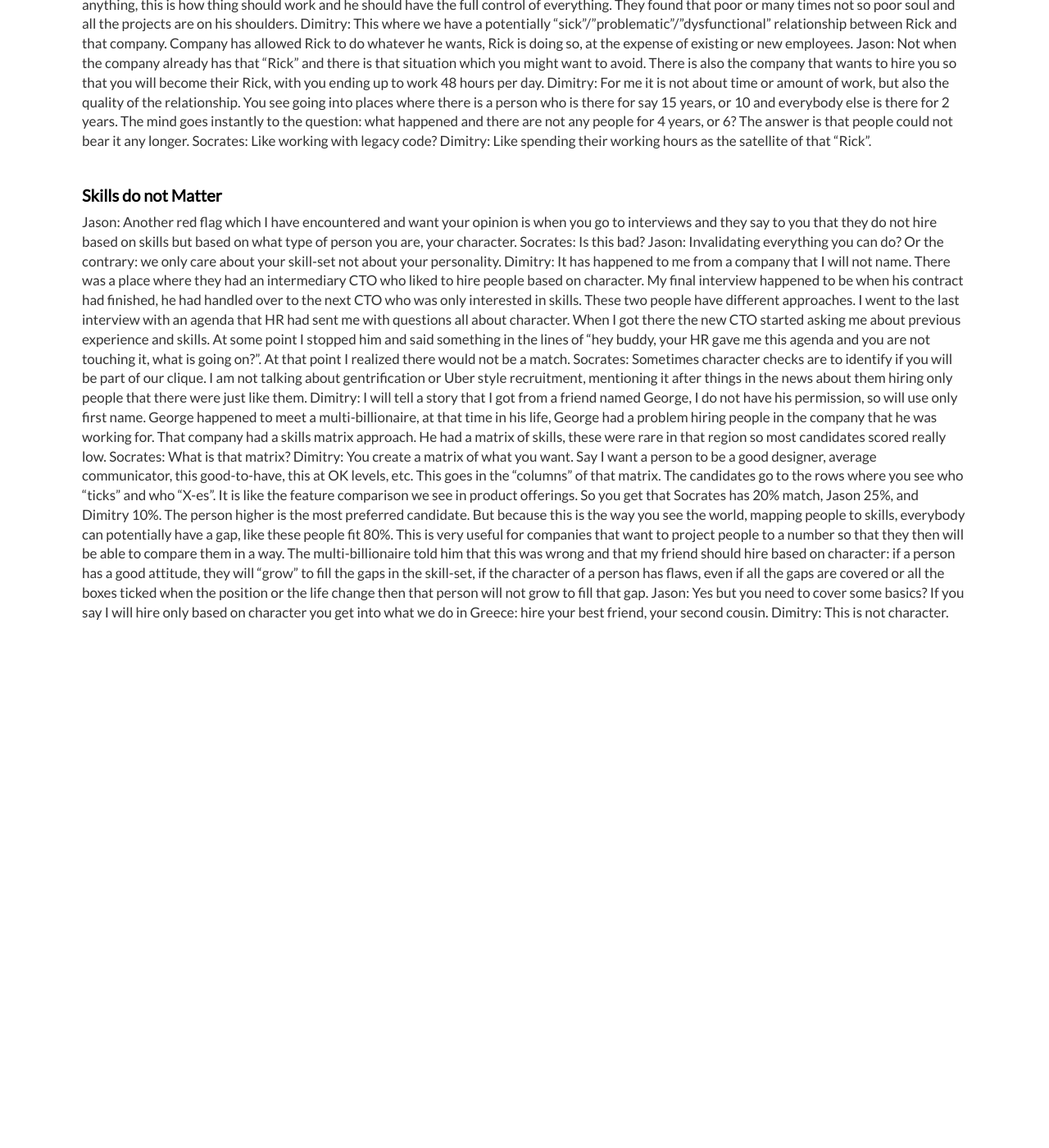
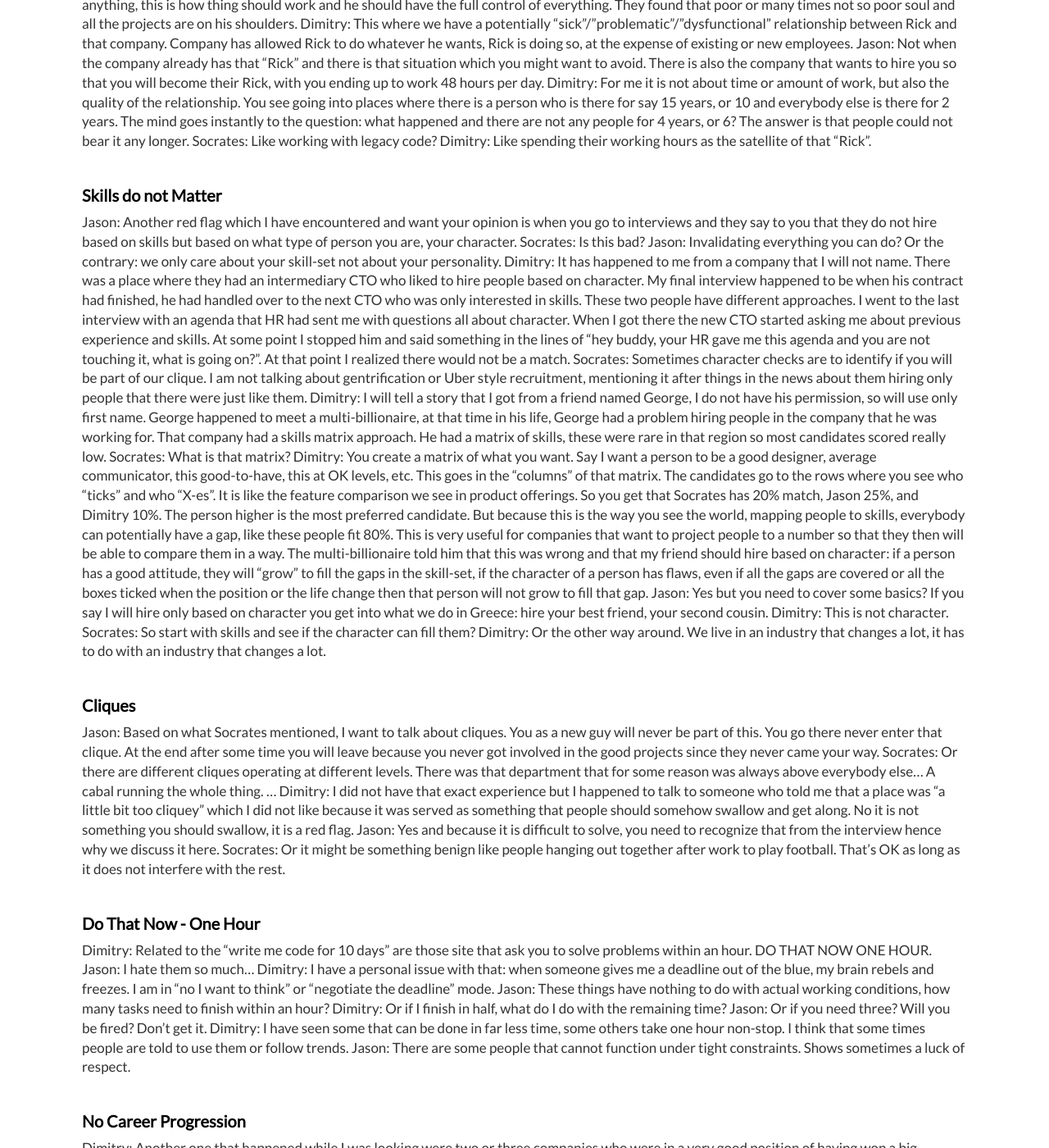
Before and after one commit to dimitrismistriotis/dimitrismistriotis.github.io, a Jekyll site: the page built from _posts/2018-05-24-red_flags_in_interviews.md, in a window 1280 px wide and 1400 px high, scrolled down 5800 px. Shown: the whole window at 82% size. Built offline with Jekyll 4.4.1, drawn with Linux system fonts in a browser that asks for light colours; before the commit the page ends 6576 px from its top, so only the background shows below that; some of the changed text lies outside the part shown.

Commit message:
Up to end of conversation.

```diff
--- a/_posts/2018-05-24-red_flags_in_interviews.md
+++ b/_posts/2018-05-24-red_flags_in_interviews.md
@@ -564,3 +564,79 @@ Jason: Yes but you need to cover some basics? If you say I will hire only based
 on character you get into what we do in Greece: hire your best friend, your
 second cousin.
 Dimitry: This is not character.
+Socrates: So start with skills and see if the character can fill them?
+Dimitry: Or the other way around. We live in an industry that changes a lot,
+it has to do with an industry that changes a lot.
+
+## Cliques
+
+Jason: Based on what Socrates mentioned, I want to talk about cliques. You as
+a new guy will never be part of this. You go there never enter that clique. At
+the end after some time you will leave because you never got involved in the
+good projects since they never came your way.
+Socrates: Or there are different cliques operating at different levels. There
+was that department that for some reason was always above everybody else...
+A cabal running the whole thing.
+...
+Dimitry: I did not have that exact experience but I happened to talk to someone
+who told me that a place was "a little bit too cliquey" which I did not like
+because it was served as something that people should somehow swallow and get
+along. No it is not something you should swallow, it is a red flag.
+Jason: Yes and because it is difficult to solve, you need to recognize that
+from the interview hence why we discuss it here.
+Socrates: Or it might be something benign like people hanging out together
+after work to play football. That's OK as long as it does not interfere with
+the rest.
+
+## Do That Now - One Hour
+
+Dimitry: Related to the "write me code for 10 days" are those site that ask
+you to solve problems within an hour. DO THAT NOW ONE HOUR.
+Jason: I hate them so much...
+Dimitry: I have a personal issue with that: when someone gives me a deadline
+out of the blue, my brain rebels and freezes. I am in "no I want to think" or
+"negotiate the deadline" mode.
+Jason: These things have nothing to do with actual working conditions, how many
+tasks need to finish within an hour?
+Dimitry: Or if I finish in half, what do I do with the remaining time?
+Jason: Or if you need three? Will you be fired? Don't get it.
+Dimitry: I have seen some that can be done in far less time, some others take
+one hour non-stop. I think that some times people are told to use them or
+follow trends.
+Jason: There are some people that cannot function under tight constraints.
+Shows sometimes a luck of respect.
+
+## No Career Progression
+
+Dimitry: Another one that happened while I was looking were two or three
+companies who were in a very good position of having won a big contract,
+expanding, and wanted 10-15 developers to build their platform, take it off
+from A to B to C. While talking with them there was no answer on what would
+happen after that year, like OK we take it off, how will I continue to evolve
+while being employed? There was the assumption that we had to work a lot for
+that company, and once it reached a specific stage, then what would happen
+next? They might need to downsize for example more maintaining stuff.
+Jason: Like what will you do?
+Dimitry: To one I asked it in this way: I see the whip but not a single carrot.
+You want me to drop there like a paratrooper, organize stuff, solve difficult
+problems which I am very willing to do so but then what? There was no answer.
+Because themselves didn't know. I would do that when starting my career, at a
+point when screwing up would be OK.
+Socrates: A good experience.
+Dimitry: Exactly, but now I have this experience, go there use it, there needs
+to be something for me as well. Like extra money?
+Socrates: Wrapping up, we need to check when there is extra effort asked, to
+see that the returns are proportional. Or weight these things up, consider our
+personal stage in life, family situation. If there is overtime, will they pay
+us more? Teach us things? Send us to seminars? You want me go above my
+contract, for what?
+Jason: A good give and take.
+Socrates: When you listen to many promises, be aware because promising is
+different than delivering that promise. Or they want to awe you with a gym,
+snack bar, ping-pong table, but not the time to enjoy them.
+Dimitry: ... and we want to deduce as much information as possible from the
+interviews and spotting red flags.
+
+Socrates: As per usual sent us your red flags to add them in a subsequent
+podcast.
+All: Bye...
```
